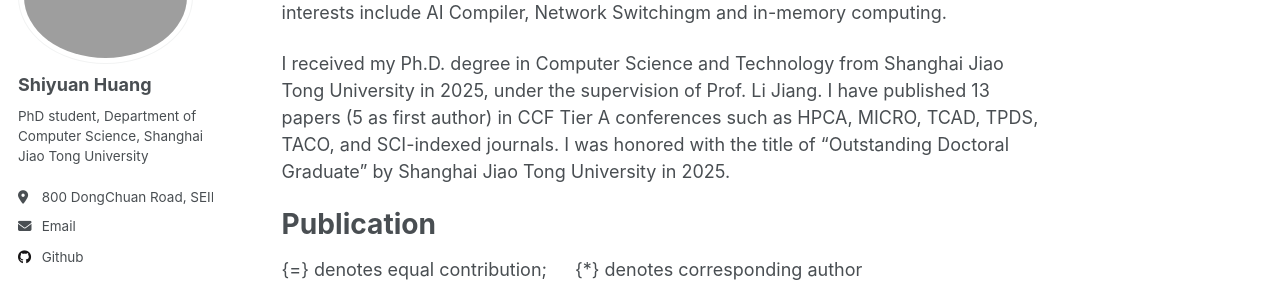
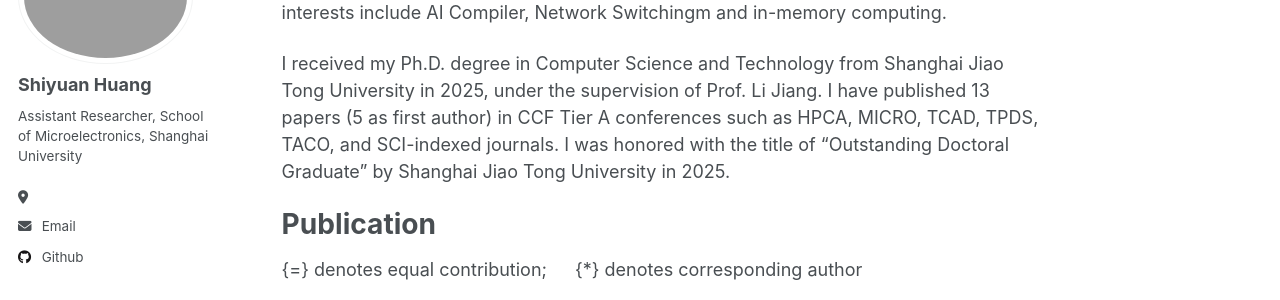
Before and after one commit to Hsy0406/Hsy0406.github.io, a Jekyll site: the page built from _pages/about.md, in a window 1280 px wide. Shown: the part 176-476 px from the top of the page. Built offline with Jekyll 4.4.1, drawn with Linux system fonts in a browser that asks for light colours.

Commit message:
Update bio, location, and email in config

```diff
--- a/_config.yml
+++ b/_config.yml
@@ -24,11 +24,11 @@ author:
   avatar           : "hsy.jpg"
   name             : "Shiyuan Huang"
   pronouns         : # example: "she/her"
-  bio              : "PhD student, Department of Computer Science, Shanghai Jiao Tong University"
-  location         : "800 DongChuan Road, SEIEE Building #03-125, Minhang District, Shanghai"
+  bio              : "Assistant Researcher, School of Microelectronics, Shanghai University"
+  location         : ""
   employer         : #"Red Brick University"
   uri              : # URL
-  email            : "huangshiyuan@sjtu.edu.cn"
+  email            : "huangshiyuan@shu.edu.cn"
 
   # Academic websites
   arxiv            : # URL - Update with the correct link to your profile
```
